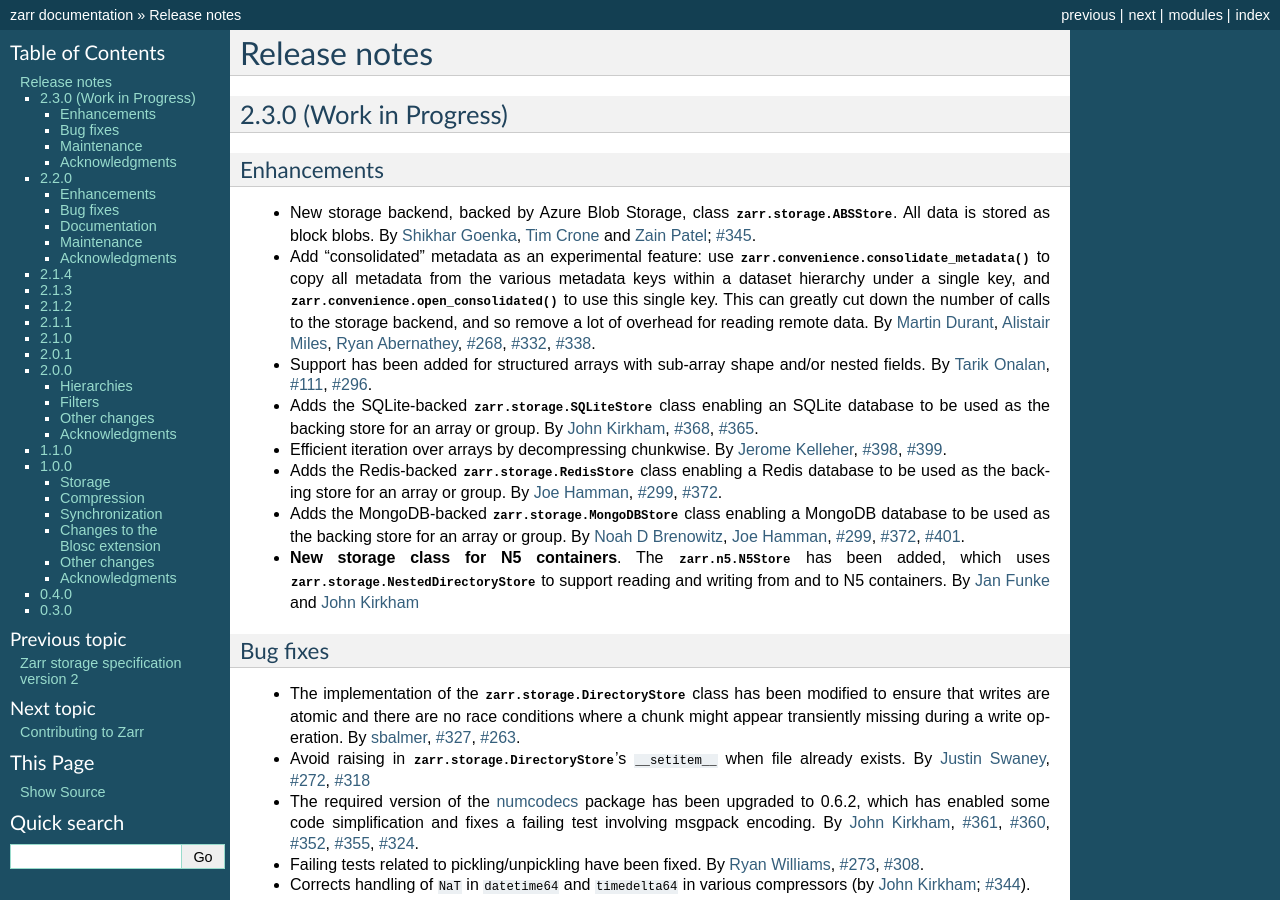
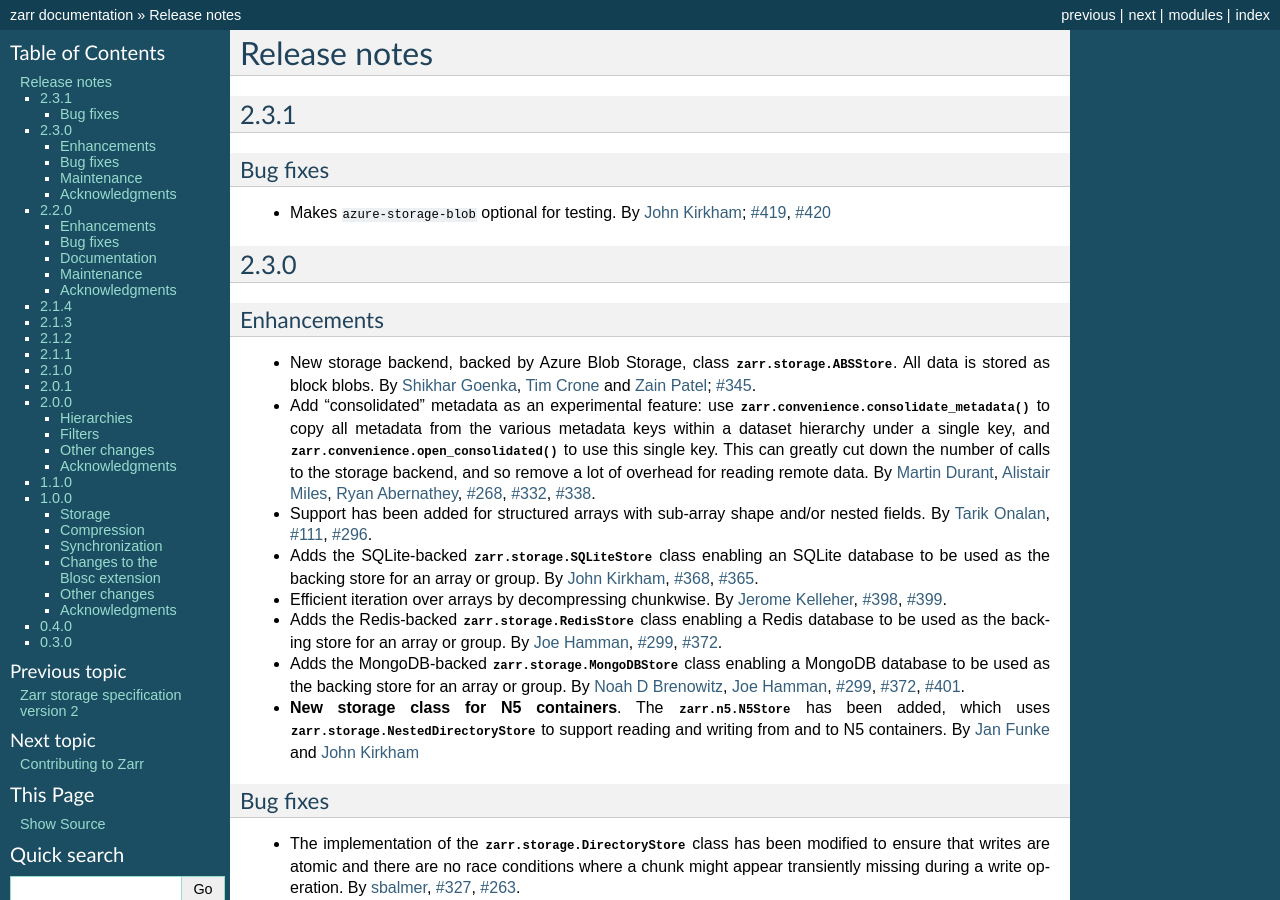
Before and after one commit to enthusiastdev121/zarr-python, a Sphinx documentation site: the page built from docs/release.rst, in a window 1280 px wide and 900 px high. Built offline with Sphinx 7.4.7, drawn with Linux system fonts in a browser that asks for light colours; the version number could not be read and is left out.

Commit message:
Make azure-storage-blob optional for testing (#420)
* Make azure-storage-blob optional for testing

* Update 2.3.0 release title

* Note azure-storage-blob is optional for testing

* Skip covering the azure-storage-blob missing case

```diff
--- a/docs/release.rst
+++ b/docs/release.rst
@@ -1,10 +1,22 @@
 Release notes
 =============
 
+.. _release_2.3.1:
+
+2.3.1
+-----
+
+Bug fixes
+~~~~~~~~~
+
+* Makes ``azure-storage-blob`` optional for testing.
+  By :user:`John Kirkham <jakirkham>`; :issue:`419`, :issue:`420`
+
+
 .. _release_2.3.0:
 
-2.3.0 (Work in Progress)
-------------------------
+2.3.0
+-----
 
 Enhancements
 ~~~~~~~~~~~~
```
Also changed, not shown: 3 other files.
